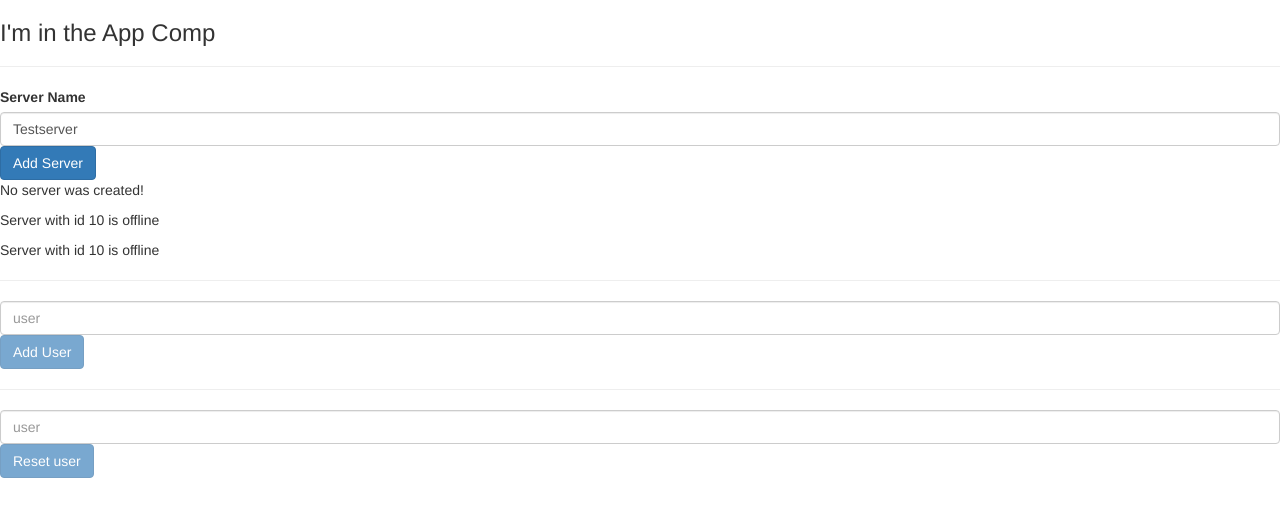
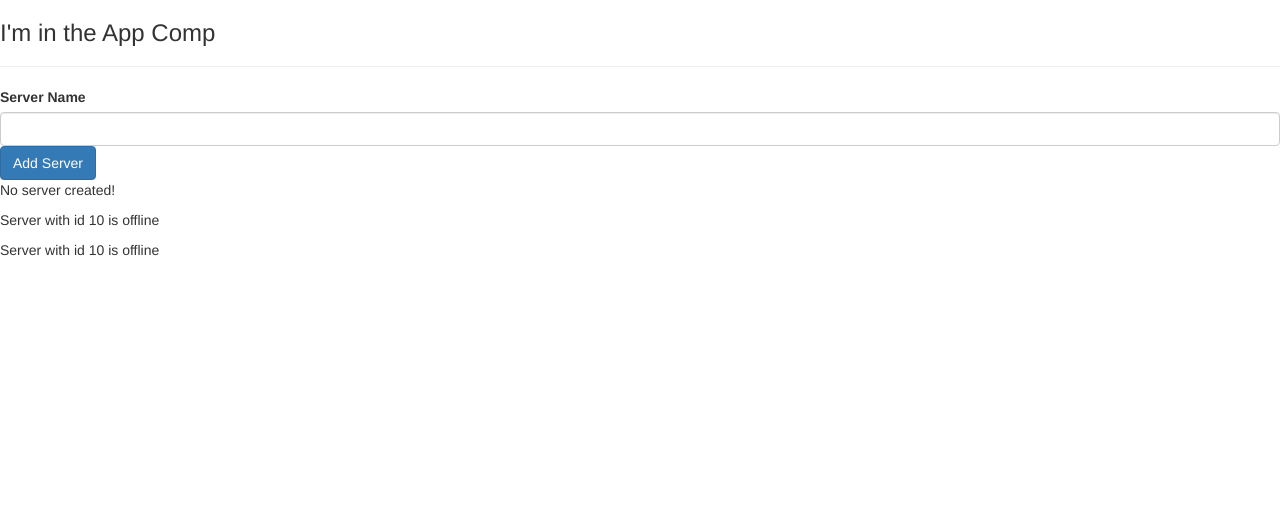
Before and after one commit to OlehBabiak/my-first-app, an Angular app: page / in a window 1280 px wide. Shown: the top 516 px of the page. Built offline with nearby package versions, Linux system fonts and the light colour scheme.

Commit message:
Directives

```diff
--- a/src/app/servers/servers.component.html
+++ b/src/app/servers/servers.component.html
@@ -16,41 +16,11 @@
   [disabled]="!allowNewServer"
 >Add Server
 </button>
-<!--<p [innerText]='allowNewServer'></p>-->
-<p [innerText]='serverCreation'></p>
+<!--&lt;!&ndash;<p [innerText]='allowNewServer'></p>&ndash;&gt;-->
+<!--<p [innerText]='serverCreation'></p>-->
+<p *ngIf='serverCreated; else noServer'>Server was created, name is{{serverName}}</p>
+<ng-template #noServer>
+  <p>No server created!</p>
+</ng-template>
 <app-server></app-server>
 <app-server></app-server>
-
-<hr>
-<input
-  type='text'
-  class='form-control'
-  placeholder='user'
-(input)='onCreateUserName($event)'
->
-
-<button
-  (click)='onCreateUser()'
-  class='btn btn-primary'
-  [disabled]="!userCreation.length"
->Add User
-</button>
-
-<p>{{ userName }}</p>
-
-<hr>
-<input
-  type='text'
-  class='form-control'
-  placeholder='user'
-  [(ngModel)]='userName'
->
-
-<button
-  (click)="userName = ''"
-  class='btn btn-primary'
-  [disabled]="!userName.length"
->Reset user
-</button>
-
-<p>{{ userName }}</p>
--- a/src/app/servers/servers.component.ts
+++ b/src/app/servers/servers.component.ts
@@ -7,10 +7,10 @@ import {Component, OnInit} from '@angular/core';
 })
 export class ServersComponent implements OnInit {
   allowNewServer = false;
-  serverCreation = 'No server was created!';
-  serverName: string = 'Testserver';
-  userCreation: string = '';
-  userName: string = '';
+  serverCreation = '';
+  serverName: string = '';
+  serverCreated: boolean = false
+
 
   constructor() {
     setTimeout(() => {
@@ -22,6 +22,7 @@ export class ServersComponent implements OnInit {
   }
 
   onCreateServer() {
+    this.serverCreated = true;
     this.serverCreation = 'Server was created!' + this.serverName
   }
 
@@ -29,11 +30,4 @@ export class ServersComponent implements OnInit {
     this.serverName = (<HTMLInputElement>e.target).value
   }
 
-  onCreateUser() {
-    this.userName = this.userCreation
-  }
-
-  onCreateUserName(event: Event) {
-    this.userCreation = (<HTMLInputElement>event.target).value
-  }
 }
```
